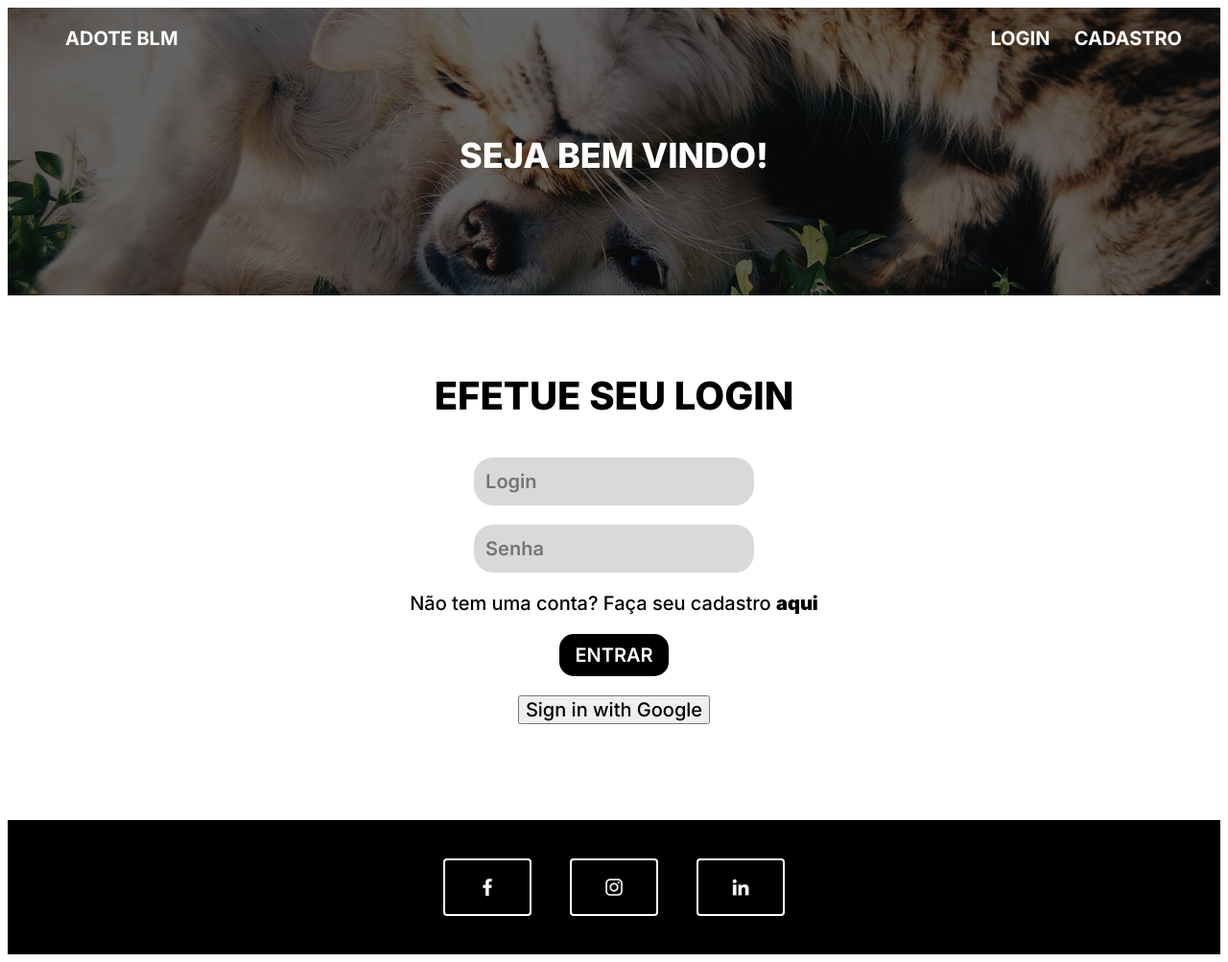
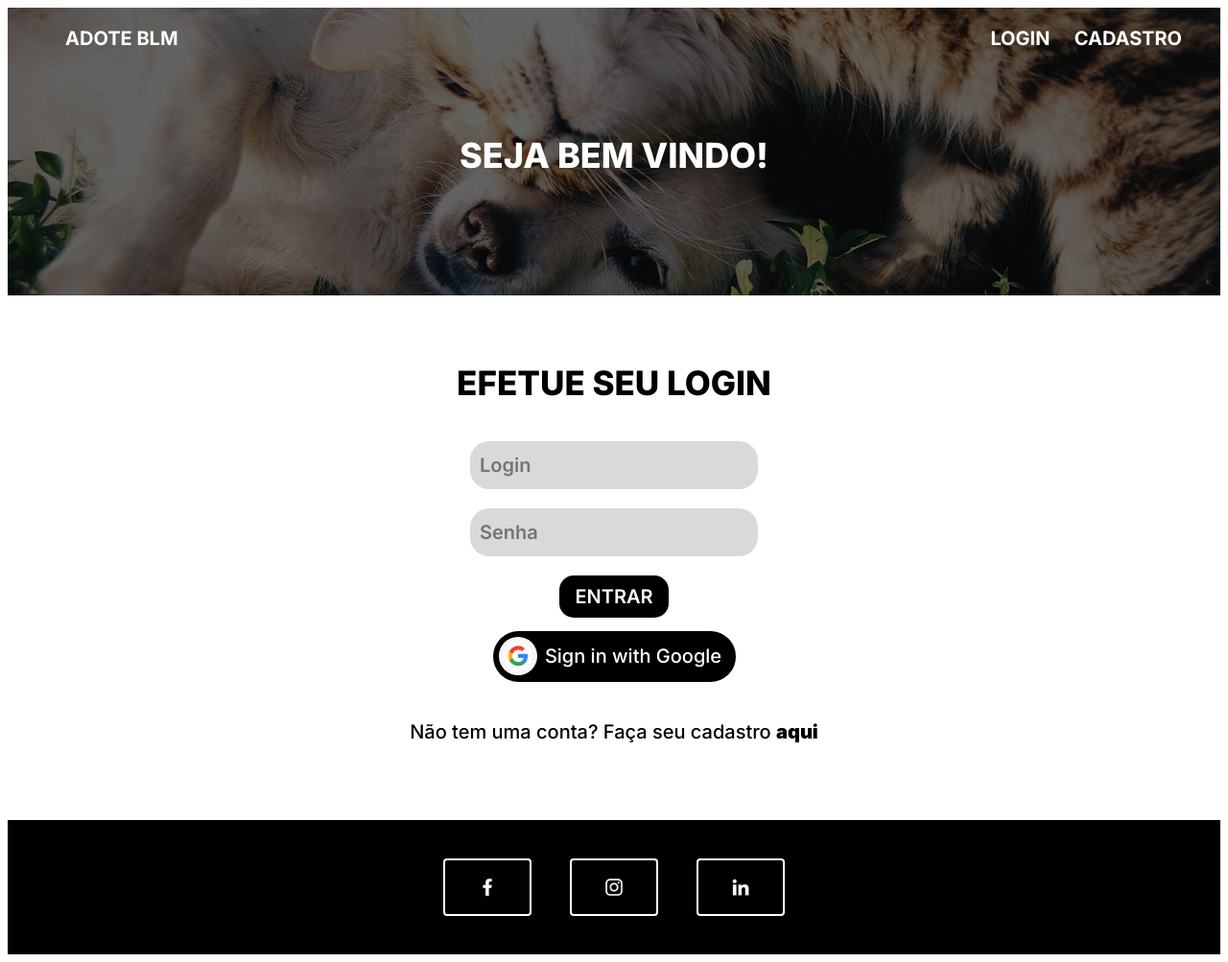
Before and after one commit to LeonSlent/ONG, a Python web app: template templates/login.html in a window 1280 px wide. Shown: the whole page at 96% size. Run offline with Jinja, Linux system fonts and the light colour scheme; the template is opened without the code that fills it, so the values that code supplies are empty.

Commit message:
alterações html e css

```diff
--- a/static/css/styles.css
+++ b/static/css/styles.css
@@ -7,17 +7,19 @@
   --cinza: #d9d9d9;
   --fundo-botao: #333;
 }
+
 * {
   font-family: var(--fonte-principal);
   font-size: 20px;
   font-weight: 500;
   box-sizing: border-box;
-  font-family: var(--fonte-principal);
 }
+
 .cabecalho {
   position: relative;
   color: var(--branco);
 }
+
 .links {
   display: flex;
   justify-content: space-between;
@@ -29,12 +31,14 @@
   left: 0;
   z-index: 2;
 }
+
 .header-link {
   color: var(--branco);
   text-decoration: none;
   font-weight: bold;
   margin-left: 20px;
 }
+
 .banner-conteudo {
   background-image: url("../img/banner.png");
   background-size: cover;
@@ -48,16 +52,18 @@
   padding: 40px;
   color: var(--branco);
 }
+
 .banner-conteudo-titulo {
   font-size: 36px;
   font-weight: 800;
   margin-bottom: 16px;
 }
+
 .banner-conteudo-descricao {
   font-style: italic;
-  font-size: 20px;
   max-width: 600px;
 }
+
 .nav {
   display: flex;
   justify-content: space-between;
@@ -67,30 +73,29 @@
   margin: 3em auto 2em auto;
   list-style: none;
 }
-.btn {
+
+.btn,
+.btn:focus,
+.btn:active {
   background-color: var(--branco);
+  color: var(--preto);
   border: none;
   height: 44px;
   text-decoration: none;
-  color: var(--preto);
   padding: 10px 16px;
   border-radius: 8px;
   font-size: 1rem;
   font-weight: 600;
+  cursor: pointer;
 }
+
 .btn:focus,
 .btn:active {
   background-color: var(--preto);
+  color: var(--branco);
   border-radius: 90px;
-  cursor: pointer;
-  height: 44px;
-  text-decoration: none;
-  color: var(--branco);
-  padding: 10px 16px;
-  border-radius: 8px;
-  font-size: 1rem;
-  font-weight: 600;
 }
+
 .pets-lista {
   list-style: none;
   display: flex;
@@ -100,6 +105,7 @@
   justify-content: center;
   margin: auto;
 }
+
 .pet-card {
   background-color: var(--branco);
   border-radius: 16px;
@@ -107,18 +113,20 @@
   overflow: hidden;
   text-align: center;
   max-width: 220px;
-  font-family: var(--fonte-principal);
 }
+
 .pet-card img {
   width: 100%;
   height: auto;
   display: block;
 }
+
 .pet-card h3 {
   margin: 12px 0 8px;
   font-size: 18px;
   color: var(--preto);
 }
+
 .adotar-btn {
   margin: 10px auto 16px;
   padding: 10px 20px;
@@ -131,14 +139,17 @@
   cursor: pointer;
   transition: background-color 0.3s ease;
 }
+
 .adotar-btn:hover {
   background-color: var(--fundo-botao);
 }
+
 .rodape {
   background-color: var(--preto);
   padding: 40px 0;
   text-align: center;
 }
+
 .rodape-links {
   list-style: none;
   display: flex;
@@ -147,22 +158,26 @@
   padding: 0;
   margin: 0;
 }
+
 .rodape-links-btn {
   border: 2px solid var(--branco);
   padding: 16px 32px;
   border-radius: 4px;
   transition: all 0.3s ease;
 }
+
 .link {
   display: flex;
   align-items: center;
   justify-content: center;
 }
+
 .link-logo {
   width: 24px;
   height: 24px;
   filter: brightness(0) invert(1);
 }
+
 .rodape-links-btn:hover {
   background-color: var(--branco);
 }
@@ -170,58 +185,117 @@
 .rodape-links-btn:hover .link-logo {
   filter: none;
 }
-.titulo-login {
-  font-family: VAR(--fonte-principal);
+
+.titulo {
   font-weight: 800;
   text-align: center;
-  font-size: 40px;
+  font-size: 35px;
   margin-top: 2em;
 }
+
 .form-login {
-  font-family: var(--fonte-principal);
-  font-size: 20px;
   display: flex;
   flex-direction: column;
   width: 40%;
   align-items: center;
   justify-content: space-between;
-  margin: 2em auto 5em auto;
+  margin: 2em auto 0 auto;
 }
+
 .campos-login {
   display: flex;
   flex-direction: column;
   gap: 1em;
 }
-.input-login {
+
+.input-form {
   height: 50px;
   border-radius: 20px;
   border: transparent;
   background-color: var(--cinza);
+  padding-left: 0.5em;
 }
+
 .input-login::placeholder {
   font-size: 20px;
   font-weight: 600;
 }
-.link-cadastro {
+
+.redireciona-conta {
+  text-align: center;
+  padding-bottom: 3em;
+}
+
+.redireciona-conta-link {
   text-decoration: none;
   font-weight: 900;
   color: var(--preto);
 }
-.login-btns {
+
+.conta-btns {
+  display: flex;
+  flex-direction: column;
+  gap: 0.7em;
+  align-items: center;
+  padding: 1em;
+}
+
+.botao-conta {
+  background-color: var(--preto);
+  color: var(--branco);
+  border-radius: 15px;
+  cursor: pointer;
+  height: 44px;
+  text-decoration: none;
+  padding: 10px 16px;
+  font-size: 1rem;
+  font-weight: 600;
+}
+
+.botao-google {
+  display: flex;
+  align-items: center;
+  background-color: var(--preto);
+  border: none;
+  border-radius: 50px;
+  padding: 0.4em;
+  color: var(--branco);
+  font-size: 16px;
+  cursor: pointer;
+}
+
+.btn-content {
+  padding: 8px;
+}
+
+.botao-google-img {
+  width: 40px;
+  height: 40px;
+  border-radius: 100px;
+}
+
+.form-cadastro {
+  display: flex;
+  justify-content: center;
+  gap: 0.7em;
+  padding-bottom: 1em;
+}
+
+.form-labels,
+.form-inputs {
   display: flex;
   flex-direction: column;
   gap: 1em;
-  align-items: center;
 }
-.botao-login {
-  background-color: var(--preto);
-  border-radius: 90px;
-  cursor: pointer;
-  height: 44px;
-  text-decoration: none;
-  color: var(--branco);
-  padding: 10px 16px;
-  border-radius: 15px;
-  font-size: 1rem;
-  font-weight: 600;
+
+.form-labels {
+  gap: 1.48em;
 }
+
+.input-cadastro {
+  height: 33px;
+}
+
+.botao-cadastro {
+  text-align: center;
+}
--- a/templates/home.html
+++ b/templates/home.html
@@ -27,7 +27,7 @@
       <ul class="nav">
         <li>
           <button
-            class="filtros-btn todos"
+            class="btn filtros-btn todos"
             href="#"
             id="filtro-todos"
             value="todos"
@@ -37,7 +37,7 @@
         </li>
         <li>
           <button
-            class="filtros-btn caes"
+            class="btn filtros-btn caes"
             href="#"
             id="filtro-caes"
             valiue="caes"
@@ -47,7 +47,7 @@
         </li>
         <li>
           <button
-            class="filtros-btn gatos"
+            class="btn filtros-btn gatos"
             href="#"
             id="filto-gatos"
             value="gatos"
--- a/templates/login.html
+++ b/templates/login.html
@@ -1,10 +1,10 @@
 <!DOCTYPE html>
 <html lang="pt-br">
   <head>
-    <meta charset="UTF-8">
-    <meta name="viewport" content="width=device-width, initial-scale=1.0">
+    <meta charset="UTF-8" />
+    <meta name="viewport" content="width=device-width, initial-scale=1.0" />
     <title>Login - Adote BLM</title>
-    <link rel="stylesheet" href="../static/css/styles.css">
+    <link rel="stylesheet" href="../static/css/styles.css" />
   </head>
   <body>
     <header class="cabecalho">
@@ -19,31 +19,65 @@
         <h1 class="banner-conteudo-titulo">SEJA BEM VINDO!</h1>
       </div>
     </header>
-    <h2 class="titulo-login">EFETUE SEU LOGIN</h2>
+    <h2 class="titulo titulo-login">EFETUE SEU LOGIN</h2>
     <form class="form-login">
       <div class="campos-login">
-            <input class="input-login" name="nome" id="input-nome" type="text" placeholder="  Login"/>
-            <input class="input-login" name="senha" id="input-senha" type="password" placeholder="  Senha"/>
+        <input
+          class="input-form input-login"
+          name="nome"
+          id="input-nome"
+          type="text"
+          placeholder="Login"
+        />
+        <input
+          class="input-form input-login"
+          name="senha"
+          id="input-senha"
+          type="password"
+          placeholder="Senha"
+        />
       </div>
-        <h3 class="redireciona-cadastro">Não tem uma conta? Faça seu cadastro <a href="#" class="link-cadastro">aqui</a></h2>
-        <div class="login-btns">
-            <button class="btn botao-login">ENTRAR</button>
-            <button class="button-login" id="button-login" type="button">Sign in with Google</button>
+
+      <div class="conta-btns">
+        <button class="btn botao-conta">ENTRAR</button>
+        <button class="botao-google">
+          <img src="../static/img/google-logo.png" class="botao-google-img" />
+          <span class="btn-content">Sign in with Google</span>
+        </button>
       </div>
     </form>
+    <h3 class="redireciona-conta">
+      Não tem uma conta? Faça seu cadastro
+      <a href="#" class="redireciona-conta-link">aqui</a>
+    </h3>
     <footer class="rodape">
       <ul class="rodape-links">
         <li class="rodape-links-btn">
-                <a href="https://www.facebook.com/login/?next=https%3A%2F%2Fwww.facebook.com%2F%3Flocale%3Dpt_BR" class="link">
-                <img src="../static/img/facebook.png" alt="Faceboook" class="link-logo"></a>
+          <a
+            href="https://www.facebook.com/login/?next=https%3A%2F%2Fwww.facebook.com%2F%3Flocale%3Dpt_BR"
+            class="link"
+          >
+            <img
+              src="../static/img/facebook.png"
+              alt="Faceboook"
+              class="link-logo"
+          /></a>
         </li>
         <li class="rodape-links-btn">
           <a href="https://www.instagram.com/" class="link">
-                    <img src="../static/img/instragram.png" alt="Instagram" class="link-logo"></a>
+            <img
+              src="../static/img/instragram.png"
+              alt="Instagram"
+              class="link-logo"
+          /></a>
         </li>
         <li class="rodape-links-btn">
           <a href="https://www.linkedin.com/feed/" class="link">
-                    <img src="../static/img/linkedin.png" alt="LinkedIn" class="link-logo"></a>
+            <img
+              src="../static/img/linkedin.png"
+              alt="LinkedIn"
+              class="link-logo"
+          /></a>
         </li>
       </ul>
     </footer>
```
Also changed, not shown: templates/cadastro.html (+48 -24 lines), static/img/google-logo.png (added). Lines whose indentation alone changed are shown as unchanged.
